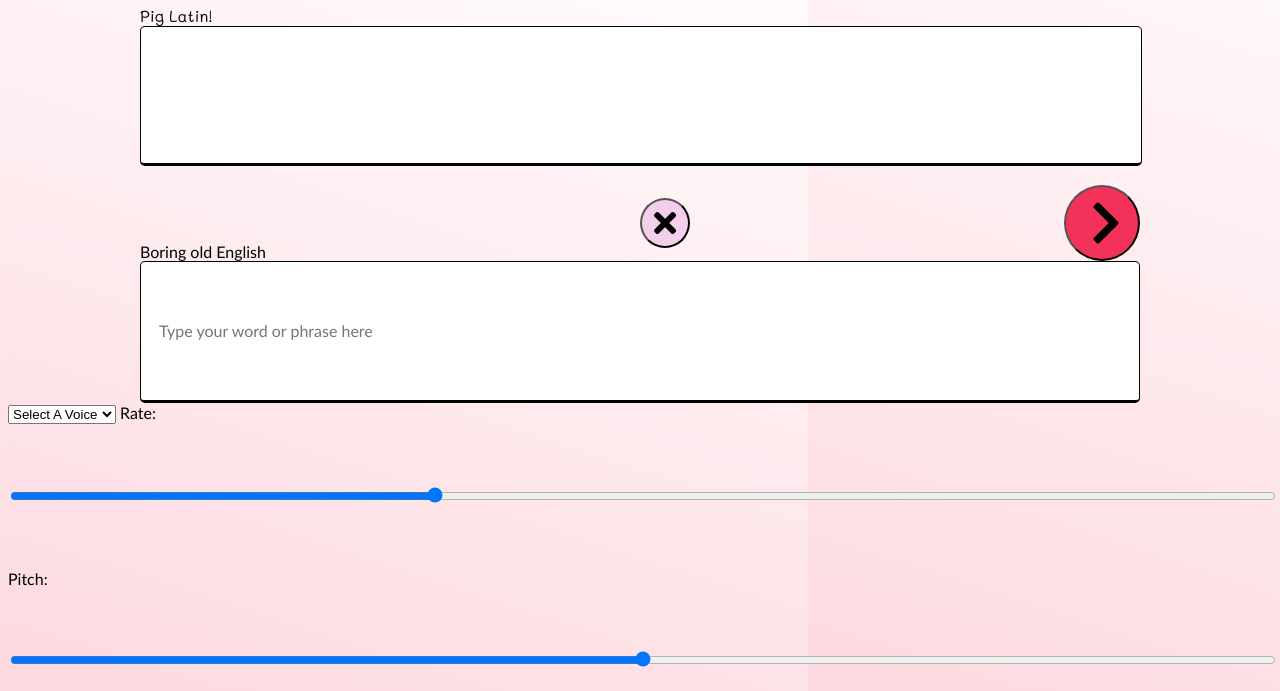
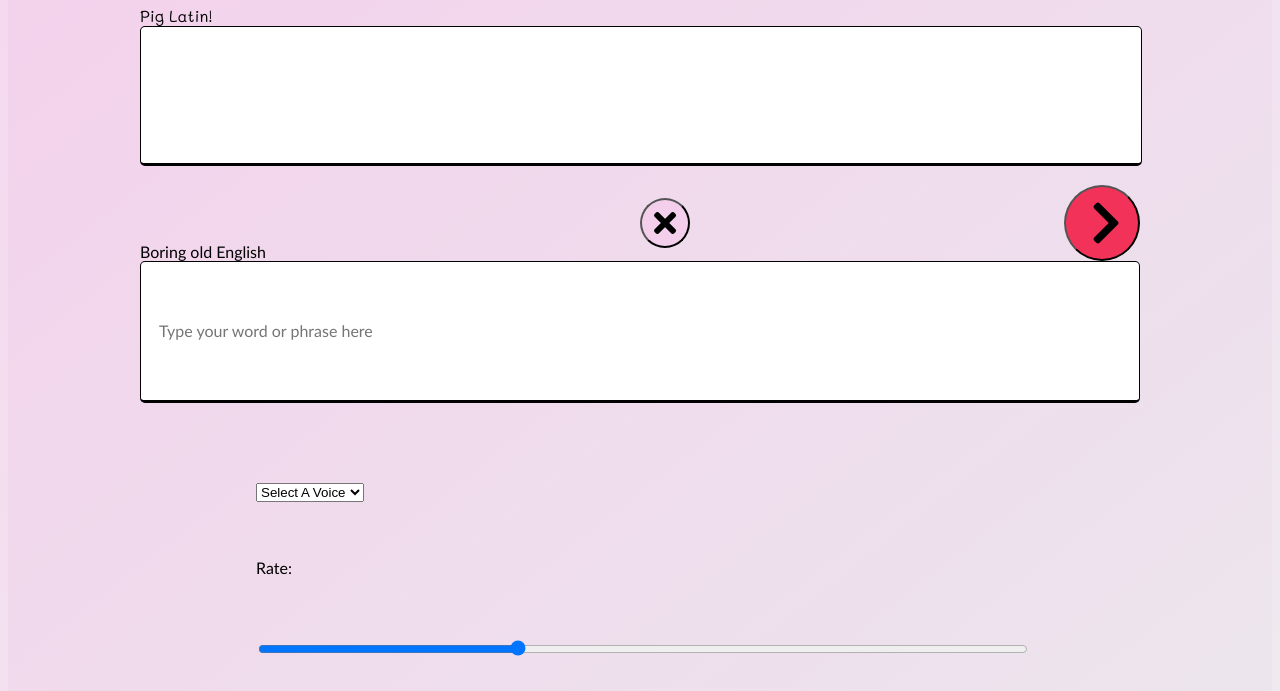
Before and after one commit to Hazetheai/Pig-Latin-Translator, a plain HTML site: page index.html in a window 1280 px wide. Shown: the part 109-800 px from the top of the page. Drawn offline with Linux system fonts and the light colour scheme.

Commit message:
fixed gradient and small alignment issues

```diff
--- a/style.css
+++ b/style.css
@@ -2,9 +2,10 @@
 
 body, html{
 font-family: 'Trebuchet MS', 'Lucida Sans Unicode', 'Lucida Grande', 'Lucida Sans', Arial, sans-serif;
-background-image: linear-gradient(18deg,  #FCD7DE, #FFF);
-background-size: 100vh;
-min-height: 100vh;
+background-image: linear-gradient(
+        to right bottom,
+        #F3CFEBcc,
+        rgba(234, 230, 236, 0.8));
 }
 
 .wrapper {
@@ -117,3 +118,18 @@ flex-direction: column;
         padding-left: .5rem;
         font-size: 3rem;
     }
+
+    .voiceinator {
+        /* display: flex;
+        flex-direction: column;
+        justify-content: center;
+        align-items: center; */
+        max-width: 60vw;
+        margin: auto;
+        padding-top: 10vh;
+    }
+
+    #voices {
+        display: block;
+        margin-bottom: 7vh;
+    }
```
